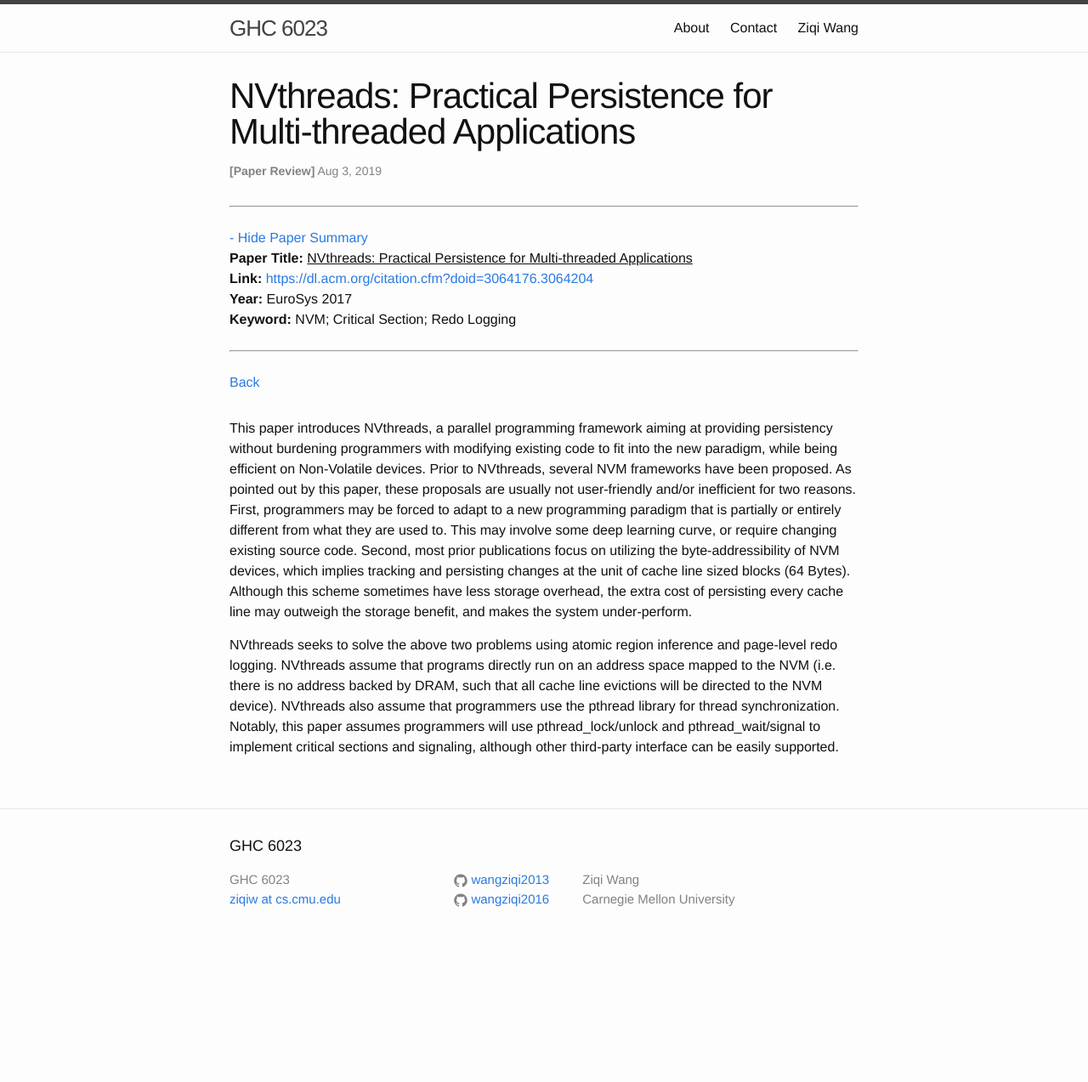
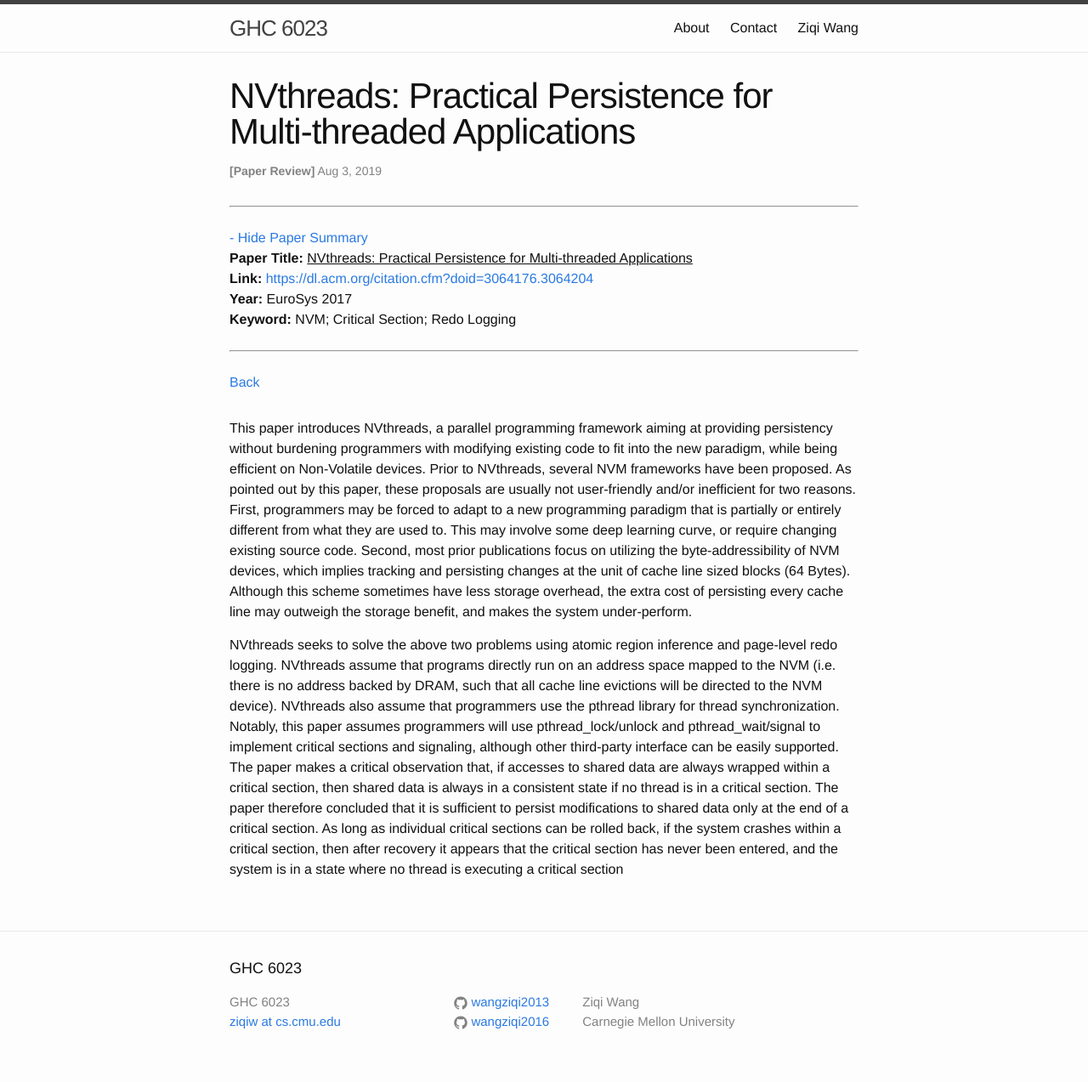
Before and after one commit to wangziqi2013/wangziqi2013.github.io, a Jekyll site: the page built from _posts/2019-08-03-nvthreads.markdown, in a window 1280 px wide. Shown: the whole page at 85% size. Built offline with Jekyll 4.4.1, drawn with Linux system fonts in a browser that asks for light colours; before the commit the page ends 1129 px from its top, so only the background shows below that.

Commit message:
Adding observation

```diff
--- a/_posts/2019-08-03-nvthreads.markdown
+++ b/_posts/2019-08-03-nvthreads.markdown
@@ -27,4 +27,9 @@ NVthreads seeks to solve the above two problems using atomic region inference an
 that programs directly run on an address space mapped to the NVM (i.e. there is no address backed by DRAM, such that all
 cache line evictions will be directed to the NVM device). NVthreads also assume that programmers use the pthread library
 for thread synchronization. Notably, this paper assumes programmers will use pthread_lock/unlock and pthread_wait/signal
-to implement critical sections and signaling, although other third-party interface can be easily supported.
+to implement critical sections and signaling, although other third-party interface can be easily supported. The paper makes
+a critical observation that, if accesses to shared data are always wrapped within a critical section, then shared data
+is always in a consistent state if no thread is in a critical section. The paper therefore concluded that it is sufficient
+to persist modifications to shared data only at the end of a critical section. As long as individual critical sections
+can be rolled back, if the system crashes within a critical section, then after recovery it appears that the critical
+section has never been entered, and the system is in a state where no thread is executing a critical section
```
